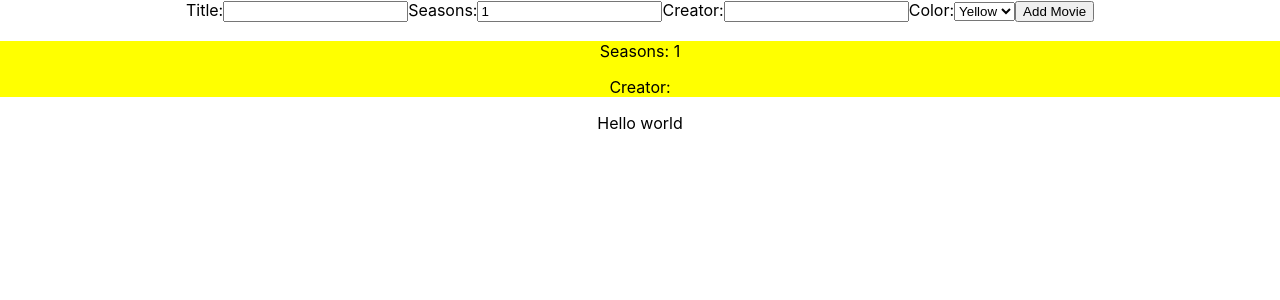
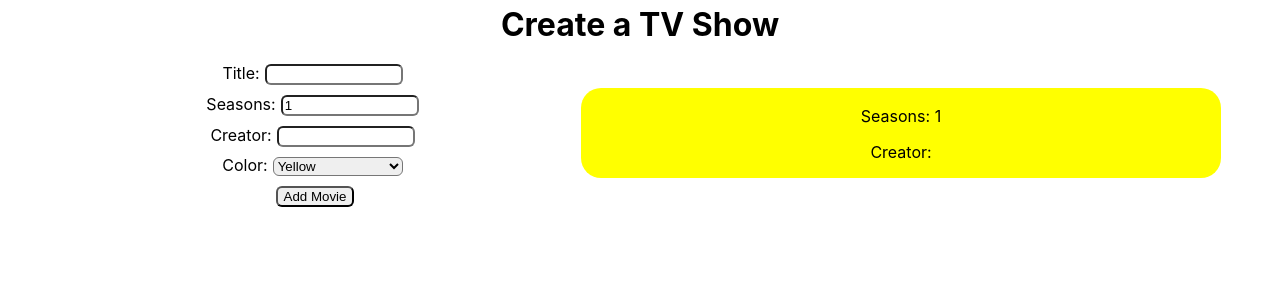
Before and after one commit to ari-harlem-caballero/React-Scratch-tvshow-list, a React (Create React App) app: page / in a window 1280 px wide. Shown: the top 300 px of the page. Built offline with nearby package versions, Linux system fonts and the light colour scheme.

Commit message:
basic css on top section

```diff
--- a/src/App.css
+++ b/src/App.css
@@ -1,38 +1,46 @@
+body, html, #root, .App {
+  height: 100%;
+}
+
 .App {
   text-align: center;
 }
 
-.App-logo {
-  height: 40vmin;
-  pointer-events: none;
+h1 {
+  margin: 5px;
 }
 
-@media (prefers-reduced-motion: no-preference) {
-  .App-logo {
-    animation: App-logo-spin infinite 20s linear;
-  }
+.top {
+  display: flex;
+  justify-content: center;
+  align-items: center;
 }
 
-.App-header {
-  background-color: #282c34;
-  min-height: 100vh;
+.left {
+  width: 40%;
+  margin: 10px;
+}
+
+.tv-show-form {
   display: flex;
   flex-direction: column;
+  justify-content: center;
   align-items: center;
-  justify-content: center;
-  font-size: calc(10px + 2vmin);
-  color: white;
 }
 
-.App-link {
-  color: #61dafb;
+.tv-show-form input, select {
+  margin: 5px;
+  width: 130px;
+  border-radius: 6px;
 }
 
-@keyframes App-logo-spin {
-  from {
-    transform: rotate(0deg);
-  }
-  to {
-    transform: rotate(360deg);
-  }
+button {
+  margin-top: 5px;
+  border-radius: 6px;
 }
+
+.tv-show {
+  width: 50%;
+  border-radius: 20px;
+  margin-right: 10px;
+}
--- a/src/App.js
+++ b/src/App.js
@@ -42,6 +42,7 @@ function App() {
 
   return (
     <div className="App">
+      <h1>Create a TV Show</h1>
       <section className='top'>
         <TVShowForm
           submitShow={submitShow}
@@ -61,7 +62,6 @@ function App() {
           creator: showFormCreator,
           color: showFormColor
         }} />
-        Hello world
       </section>
       <section className='bottom'>
         {/* filter, list */}
--- a/src/TVShows/TVShowForm.js
+++ b/src/TVShows/TVShowForm.js
@@ -1,7 +1,7 @@
 import React from 'react';
 
 export default function TVShowForm(props) {
-  return <div className='tv-show-form-hold'>
+  return <div className='left'>
     <form className='tv-show-form' onSubmit={props.submitTVShow}>
       <label>
           Title:
```
Also changed, not shown: 1 other file (tests, documents, lock files or other folders).
